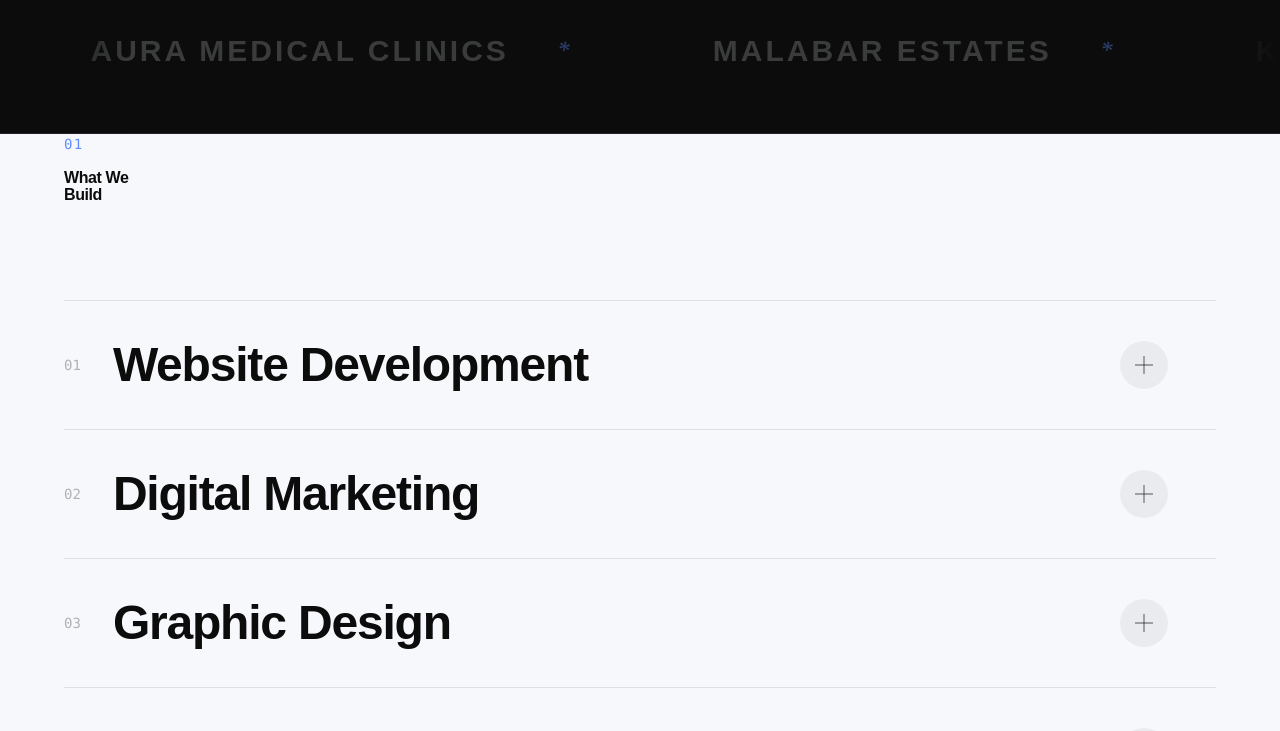
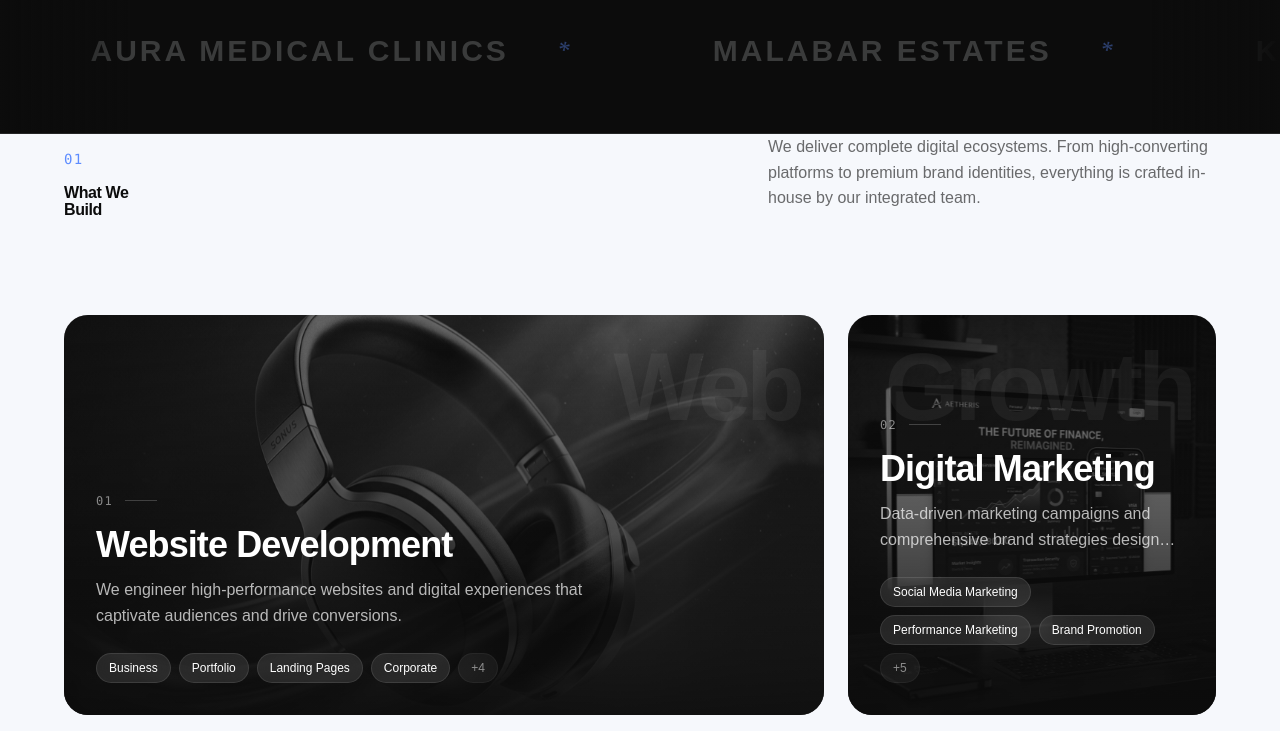
Before and after one commit to saurabhhumane125/visioncraft, a Next.js app: page / in a window 1280 px wide. Shown: the part 960-1691 px from the top of the page. Built offline with nearby package versions, Linux system fonts and the light colour scheme; a web font is replaced by a local one.

Commit message:
feat: redesign services section to high-performance Bento Grid

```diff
--- a/components/sections/Services.tsx
+++ b/components/sections/Services.tsx
@@ -1,7 +1,6 @@
 "use client"
 
-import { useState } from "react"
-import { motion, AnimatePresence } from "framer-motion"
+import { motion } from "framer-motion"
 import Image from "next/image"
 import servicesData from "@/content/services.json"
 
@@ -45,12 +44,6 @@ const SERVICE_VISUALS: Record<string, { bgClass: string; label: string; textClas
 }
 
 export function Services() {
-  const [activeIndex, setActiveIndex] = useState<number | null>(null)
-
-  const toggle = (idx: number) => {
-    setActiveIndex((prev) => (prev === idx ? null : idx))
-  }
-
   return (
     <section
       id="services"
@@ -62,8 +55,9 @@ export function Services() {
       aria-label="Services"
     >
       <div className="relative z-10 mx-auto max-w-[1440px] px-5 md:px-10 lg:px-16">
-        {/* Section header — editorial, left-aligned */}
-        <div className="mb-16 md:mb-24">
+        {/* Section header */}
+        <div className="mb-16 md:mb-24 flex flex-col md:flex-row md:items-end justify-between gap-8">
+          <div>
             <span className="text-electric text-sm font-mono tracking-widest mb-4 block">
               01
             </span>
@@ -76,148 +70,88 @@ export function Services() {
               Build
             </h2>
           </div>
+          <p className="max-w-md text-neutral-950/60 font-medium pb-2">
+            We deliver complete digital ecosystems. From high-converting platforms to premium brand identities, everything is crafted in-house by our integrated team.
+          </p>
+        </div>
 
-        {/* Accordion panels */}
-        <div className="border-t border-neutral-950/10">
+        {/* Bento Grid */}
+        <div className="grid grid-cols-1 md:grid-cols-2 lg:grid-cols-3 gap-4 md:gap-6">
           {servicesData.map((service, idx) => {
-            const isActive = activeIndex === idx
             const visual = SERVICE_VISUALS[service.id] || {
-              bgClass: "bg-neutral-200",
+              bgClass: "bg-neutral-950",
               label: "",
-              textClass: "text-neutral-950",
+              textClass: "text-white",
               img: "/images/portfolio-product.png",
             }
 
+            // Create a dynamic bento layout where the 1st and 4th items span 2 columns on large screens
+            const isWide = idx === 0 || idx === 3
+
             return (
-              <div
+              <motion.div
                 key={service.id}
-                className="border-b border-neutral-950/10 group/row"
-              >
-                {/* Hover background highlight */}
-                <div className="relative">
-                  <div className="absolute inset-0 bg-neutral-950/0 group-hover/row:bg-neutral-950/[0.02] transition-colors duration-500 pointer-events-none" />
-
-                  {/* Collapsed row */}
-                  <button
-                    onClick={() => toggle(idx)}
-                    className="relative w-full flex items-center justify-between py-6 md:py-10 group text-left cursor-pointer px-4 md:px-6 -mx-4 md:-mx-6 transition-transform duration-300 active:scale-[0.99]"
-                    aria-expanded={isActive}
-                    aria-controls={`service-panel-${service.id}`}
-                  >
-                    <div className="flex items-center gap-4 md:gap-8">
-                      <span
-                        className={`font-mono text-sm transition-colors duration-300 ${
-                          isActive ? "text-electric" : "text-neutral-950/30 group-hover:text-neutral-950/50"
+                initial={{ opacity: 0, y: 30 }}
+                whileInView={{ opacity: 1, y: 0 }}
+                viewport={{ once: true, margin: "-50px" }}
+                transition={{ duration: 0.6, delay: idx * 0.1, ease: [0.21, 0.47, 0.32, 0.98] }}
+                className={`group relative overflow-hidden bg-neutral-900 rounded-3xl min-h-[400px] flex flex-col justify-end p-6 md:p-8 transform-gpu ${
+                  isWide ? "lg:col-span-2" : "lg:col-span-1"
                 }`}
               >
-                        0{idx + 1}
-                      </span>
-                      <h3
-                        className={`font-display text-2xl sm:text-3xl md:text-4xl lg:text-5xl font-bold tracking-tight transition-all duration-300 group-hover:text-electric group-hover:translate-x-2 ${
-                          isActive ? "text-electric translate-x-2" : "text-neutral-950"
-                        }`}
-                      >
-                        {service.title}
-                      </h3>
-                    </div>
-
-                    <div
-                      className={`w-10 h-10 md:w-12 md:h-12 flex items-center justify-center rounded-full bg-neutral-950/5 group-hover:bg-electric/10 transition-all duration-500 ${
-                        isActive ? "rotate-45 bg-electric text-white" : "text-neutral-950/40"
-                      }`}
-                    >
-                      <svg
-                        width="18"
-                        height="18"
-                        viewBox="0 0 16 16"
-                        fill="none"
-                        className={`transition-colors duration-300 ${isActive ? 'text-white' : 'group-hover:text-electric'}`}
-                      >
-                        <line
-                          x1="8"
-                          y1="0"
-                          x2="8"
-                          y2="16"
-                          stroke="currentColor"
-                          strokeWidth="1.5"
-                        />
-                        <line
-                          x1="0"
-                          y1="8"
-                          x2="16"
-                          y2="8"
-                          stroke="currentColor"
-                          strokeWidth="1.5"
-                        />
-                      </svg>
-                    </div>
-                  </button>
-
-                  {/* Expanded panel */}
-                  <AnimatePresence>
-                    {isActive && (
-                      <motion.div
-                        id={`service-panel-${service.id}`}
-                        initial={{ height: 0, opacity: 0 }}
-                        animate={{ height: "auto", opacity: 1 }}
-                        exit={{ height: 0, opacity: 0 }}
-                        transition={{
-                          height: { duration: 0.3, ease: "easeInOut" },
-                          opacity: { duration: 0.2 },
-                        }}
-                        className="overflow-hidden"
-                      >
-                        <div className="pb-8 md:pb-14 pt-2 grid grid-cols-1 lg:grid-cols-12 gap-8 lg:gap-12 px-4 md:px-6 -mx-4 md:-mx-6">
-                          {/* Left: Description + tags */}
-                          <div className="lg:col-span-5 lg:col-start-2 flex flex-col justify-center">
-                            <p className="text-neutral-950/70 text-base md:text-lg leading-relaxed mb-8 font-medium">
-                              {service.summary}
-                            </p>
-                            <div className="flex flex-wrap gap-2.5">
-                              {service.subServices.map((sub, subIdx) => (
-                                <span
-                                  key={subIdx}
-                                  className="text-xs px-3.5 py-2 rounded-full bg-neutral-950/5 text-neutral-950/80 border border-neutral-950/10 font-medium tracking-wide hover:bg-neutral-950/10 hover:border-neutral-950/20 transition-colors cursor-default"
-                                >
-                                  {sub}
-                                </span>
-                              ))}
-                            </div>
-                          </div>
-
-                          {/* Right: Vibrant visual with Image */}
-                          <div className="lg:col-span-5">
-                            <div
-                              className="relative w-full aspect-[16/9] lg:aspect-[4/3] bg-neutral-900 overflow-hidden rounded-sm transform-gpu"
-                            >
+                {/* Background Image with hardware-accelerated hover effects */}
                 <Image
                   src={visual.img}
                   alt={visual.label}
                   fill
                   sizes="(max-width: 1024px) 100vw, 50vw"
-                                priority={idx === 0}
-                                className="object-cover grayscale hover:grayscale-0 transition-all duration-700 hover:scale-105 will-change-transform"
+                  className="object-cover opacity-50 grayscale group-hover:grayscale-0 group-hover:scale-105 transition-all duration-700 ease-out will-change-transform"
                 />
-                              <div className={`absolute inset-0 ${visual.bgClass} opacity-30 hover:opacity-0 transition-opacity duration-700 pointer-events-none`} />
 
-                              <div className="absolute inset-0 flex items-center justify-center pointer-events-none">
-                                <motion.span
-                                  initial={{ scale: 0.9, opacity: 0 }}
-                                  animate={{ scale: 1, opacity: 1 }}
-                                  transition={{ duration: 0.5, ease: "easeOut", delay: 0.1 }}
-                                  className={`font-display text-5xl md:text-7xl font-bold tracking-tighter ${visual.textClass} drop-shadow-xl`}
+                {/* Smooth Gradient Overlay (Better performance than mix-blend) */}
+                <div className="absolute inset-0 bg-gradient-to-t from-neutral-950/90 via-neutral-950/40 to-transparent transition-opacity duration-500 group-hover:opacity-80" />
+
+                {/* Tint Overlay on Hover */}
+                <div className={`absolute inset-0 ${visual.bgClass} opacity-0 group-hover:opacity-20 transition-opacity duration-500`} />
+
+                {/* Content */}
+                <div className="relative z-10 w-full transform-gpu transition-transform duration-500 ease-out group-hover:-translate-y-2">
+                  <div className="flex items-center gap-3 mb-4">
+                    <span className="text-white/50 font-mono text-xs tracking-widest">0{idx + 1}</span>
+                    <span className="w-8 h-[1px] bg-white/20" />
+                  </div>
+
+                  <h3 className="font-display text-3xl md:text-4xl font-bold text-white tracking-tight mb-3 transition-colors duration-300">
+                    {service.title}
+                  </h3>
+
+                  <p className="text-white/70 text-sm md:text-base leading-relaxed mb-6 line-clamp-2 max-w-lg transition-opacity duration-300">
+                    {service.summary}
+                  </p>
+
+                  {/* Tags */}
+                  <div className="flex flex-wrap gap-2">
+                    {service.subServices.slice(0, isWide ? 4 : 3).map((sub, i) => (
+                      <span
+                        key={i}
+                        className="text-xs px-3 py-1.5 rounded-full bg-white/10 text-white backdrop-blur-md border border-white/10 font-medium"
                       >
-                                  {visual.label}
-                                </motion.span>
+                        {sub}
+                      </span>
+                    ))}
+                    {service.subServices.length > (isWide ? 4 : 3) && (
+                      <span className="text-xs px-3 py-1.5 rounded-full bg-white/5 text-white/50 border border-white/5 font-medium">
+                        +{service.subServices.length - (isWide ? 4 : 3)}
+                      </span>
+                    )}
                   </div>
                 </div>
-                          </div>
+
+                {/* Top Right Accent Label (Decorative) */}
+                <div className="absolute top-6 right-6 font-display text-6xl md:text-8xl font-bold tracking-tighter text-white/5 pointer-events-none group-hover:text-white/10 transition-colors duration-500">
+                  {visual.label}
                 </div>
               </motion.div>
-                    )}
-                  </AnimatePresence>
-                </div>
-              </div>
             )
           })}
         </div>
```
Lines whose indentation alone changed are shown as unchanged.
